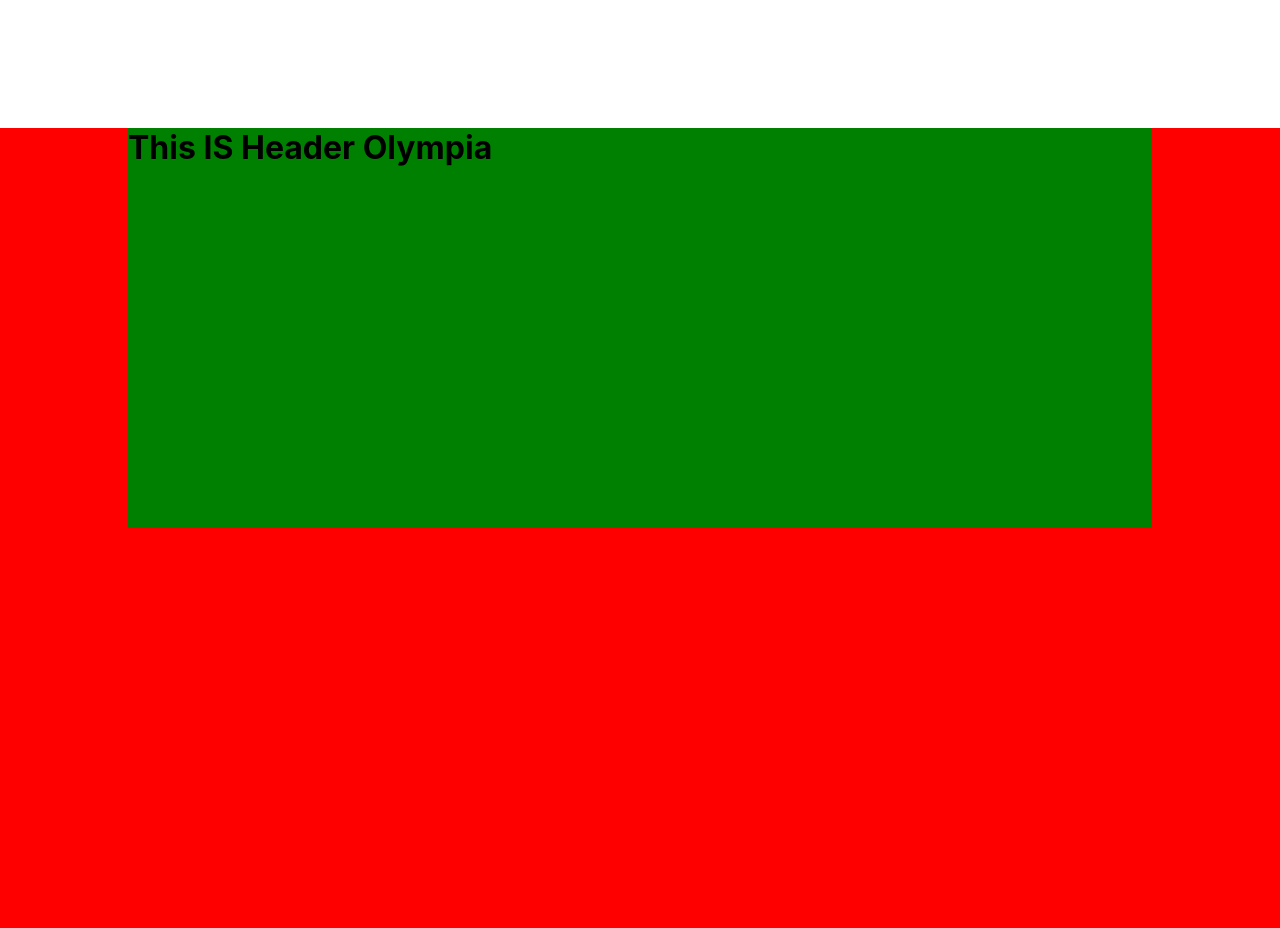
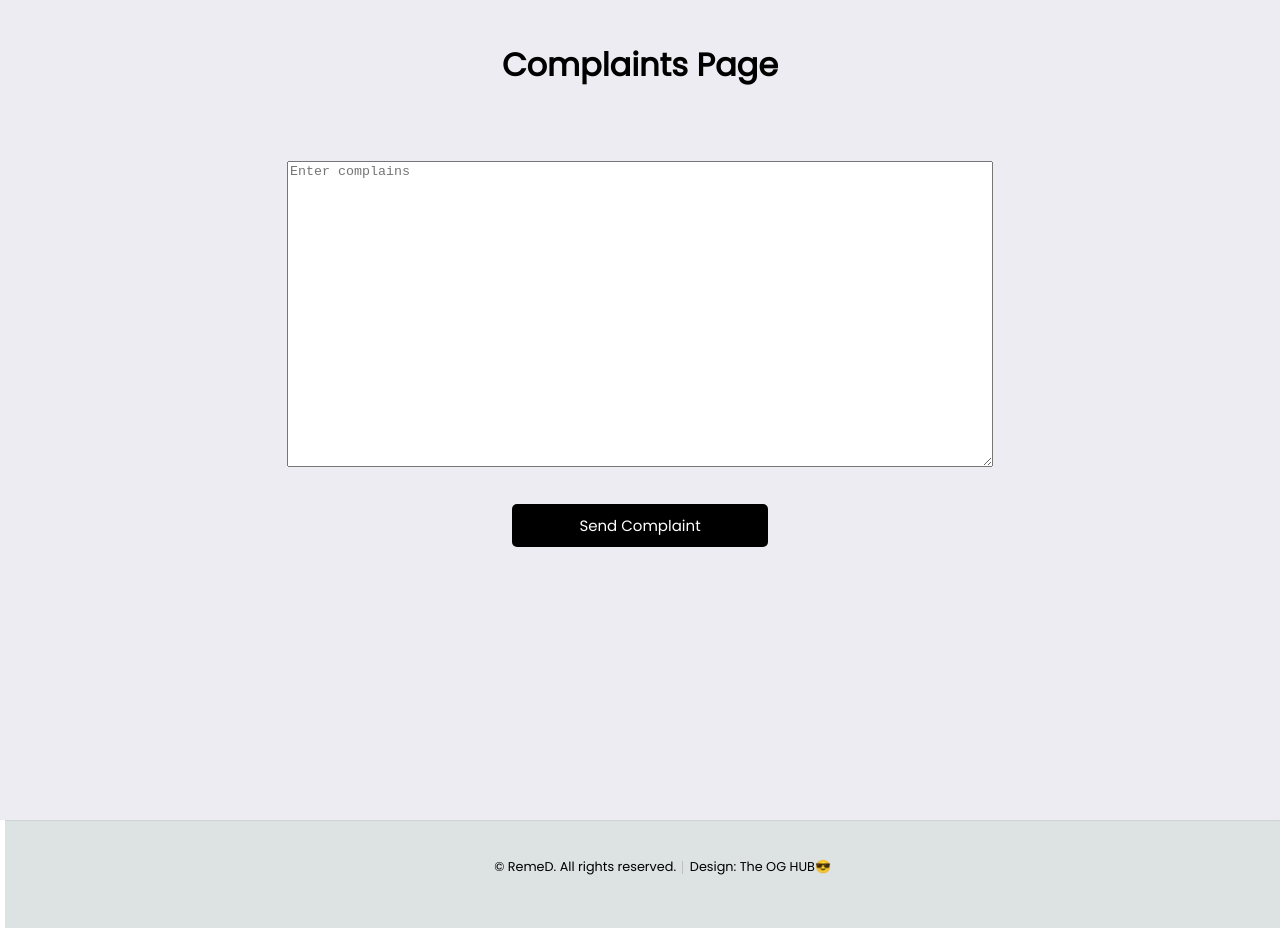
Before and after one commit to Jayem-11/RemeD, a React (Create React App) app in the folder RemeD/: page /complaints in a window 1280 px wide. Built offline with nearby package versions, Linux system fonts and the light colour scheme.

Commit message:
Added complaints page

```diff
--- a/RemeD/src/App.css
+++ b/RemeD/src/App.css
@@ -0,0 +1,76 @@
+@import url('https://fonts.googleapis.com/css2?family=Poppins:wght@300;400&display=swap');
+
+.complaints-page {
+    margin: auto;
+    width: 100%;
+    text-align: center;
+    padding-top: 20px;
+    min-height: 100vh;
+    background-color: rgb(236, 236, 242);
+}
+
+
+
+.area-box{
+
+    margin-top: 50px;
+    height: 300px;
+    width: 700px;
+    margin-bottom: 30px;
+}
+.btn {
+    display: inline-block;
+    background: #000;
+    color: #fff;
+    border: none;
+    padding: 10px 20px;
+    margin: 50px;
+    border-radius: 5px;
+    cursor: pointer;
+    text-decoration: none;
+    font-size: 15px;
+    font-family: inherit;
+
+  }
+
+  .btn:focus {
+    outline: none;
+  }
+
+  .btn:active {
+    transform: scale(0.98);
+  }
+
+  .btn-block {
+    display: block;
+    width: 20%;
+    margin: auto;
+  }
+
+#footer {
+    margin-left: 5px;
+    text-align: center;
+    background-color: #dce3e2;
+    padding: 3em 0 4em 0;
+    box-shadow: inset 0 1px 0 0 rgba(0, 0, 0, 0.05), inset 0 0.1em 0.1em 0 rgba(0, 0, 0, 0.025);
+    font-size: 0.8em;
+}
+
+    #footer .copyright {
+        cursor: default;
+        margin: 0;
+    }
+
+        #footer .copyright li {
+            display: inline-block;
+            line-height: 1em;
+            border-left: solid 1px rgba(128, 128, 128, 0.35);
+            padding: 0 0 0 0.5em;
+            margin: 0 0 0 0.5em;
+        }
+
+            #footer .copyright li:first-child {
+                border-left: 0;
+                padding-left: 0;
+                margin-left: 0;
+            }
--- a/RemeD/src/App.js
+++ b/RemeD/src/App.js
@@ -1,17 +1,19 @@
-import Header from './components/Header';
-import Sidebar from './components/Sidebar';
+import { BrowserRouter as Router, Route, Switch } from 'react-router-dom';
 import './App.css';
+import Footer from './components/Footer';
+import Complaints from './pages/Complaints';
 
 function App() {
+
   return (
-    <div className="App">
-      <Sidebar>
-        <Header />
-        {/* sidebar */}
-        {/* Body */}
-        {/* Footer */}
-      </Sidebar>
-    </div>
+    <Router>
+      <div className="App">
+        <Switch>
+          <Route component={Complaints} path={'/complaints'} />
+        </Switch>
+        <Footer />
+      </div>
+    </Router>
   );
 }
 
--- /dev/null
+++ b/RemeD/src/components/Footer.js
@@ -0,0 +1,16 @@
+import React from 'react'
+
+const Footer = () => {
+    return (
+        <div id="footer">
+
+
+            <ul class="copyright">
+                <li>&copy; RemeD. All rights reserved.</li><li>Design: The OG HUB😎</li>
+            </ul>
+
+    </div>
+    )
+}
+
+export default Footer
--- a/RemeD/src/components/Header.js
+++ /dev/null
@@ -1,10 +0,0 @@
-const Header = () => {
-
-const Name = "Olympia";
-
-    return (<div style={{backgroundColor:"green", height:"50vh", margin:"10%"}}>
-        <h1>This IS Header {Name}</h1>
-    </div>)
-}
-
-export default Header;
--- a/RemeD/src/components/Sidebar.js
+++ /dev/null
@@ -1,8 +0,0 @@
-const Sidebar = (props) => {
-
-    return (<div style={{backgroundColor:"red", height:"100vh"}}>
-        {props.children}
-    </div>)
-}
-
-export default Sidebar;
--- a/RemeD/src/index.css
+++ b/RemeD/src/index.css
@@ -1,8 +1,6 @@
 body {
   margin: 0;
-  font-family: -apple-system, BlinkMacSystemFont, 'Segoe UI', 'Roboto', 'Oxygen',
-    'Ubuntu', 'Cantarell', 'Fira Sans', 'Droid Sans', 'Helvetica Neue',
-    sans-serif;
+  font-family: 'Poppins', sans-serif;;
   -webkit-font-smoothing: antialiased;
   -moz-osx-font-smoothing: grayscale;
 }
--- /dev/null
+++ b/RemeD/src/pages/Complaints.js
@@ -0,0 +1,35 @@
+import React from 'react'
+import { useState } from 'react'
+
+
+const Complaints = () => {
+    const [complain, setComplain] = useState('')
+
+    const onSubmit = (e) => {
+        e.preventDefault()
+
+        if (!complain) {
+            alert('Please add complaint')
+            return
+        }
+        setComplain('')
+
+    }
+
+    return (
+        <div className='complaints-page'>
+            <h1>Complaints Page</h1>
+            <form onSubmit={() => { onSubmit() }}>
+                <textarea className='area-box'
+                    value={complain} onChange={(e) =>
+                        setComplain(e.target.value)}
+                    placeholder='Enter complains'>
+                </textarea>
+
+                <input type="submit" value="Send Complaint" className='btn btn-block' />
+            </form>
+        </div>
+    )
+}
+
+export default Complaints
```
Also changed, not shown: RemeD/src/components/Body.js (deleted), RemeD/src/components/Content.js (deleted), 1 other file (tests, documents, lock files or other folders).
